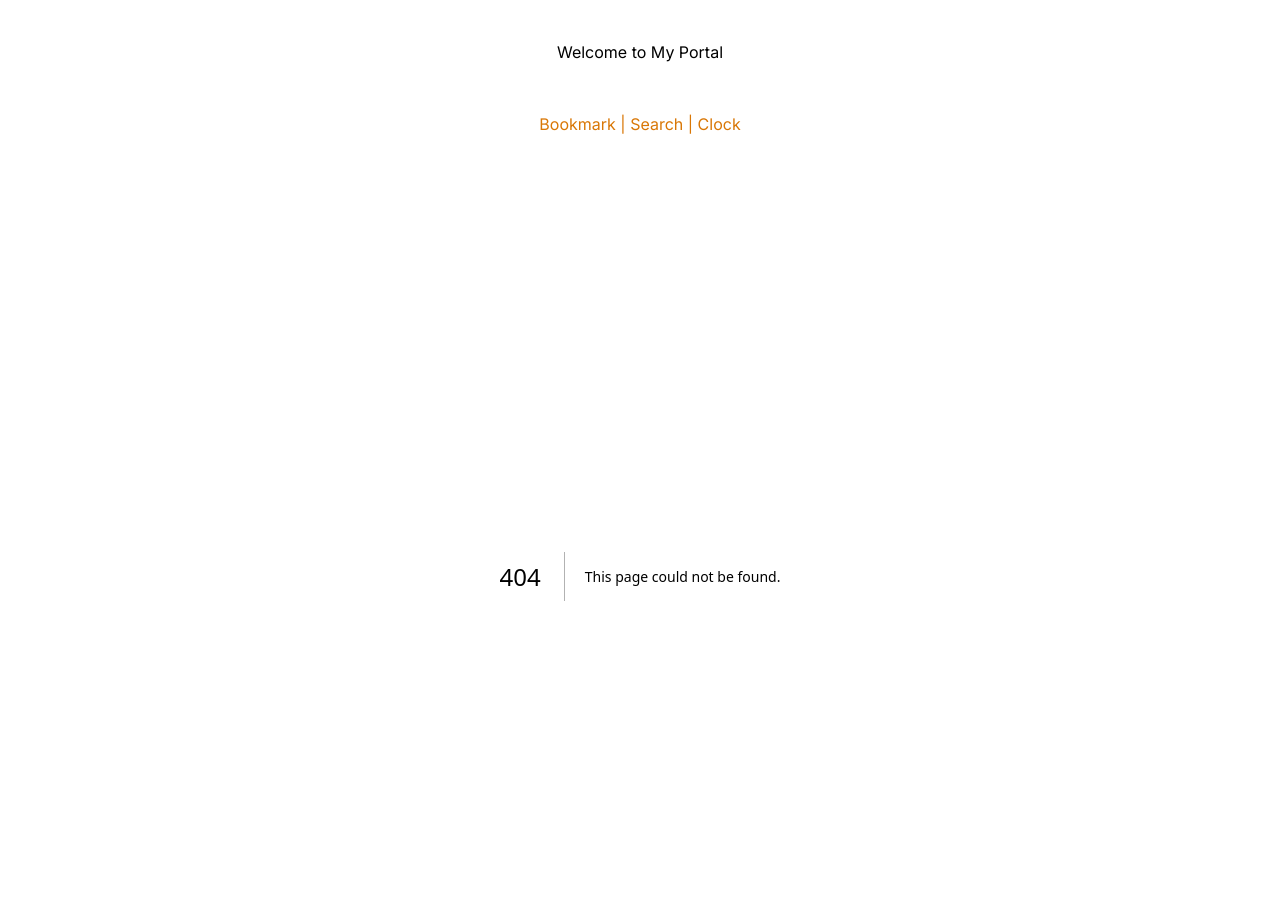
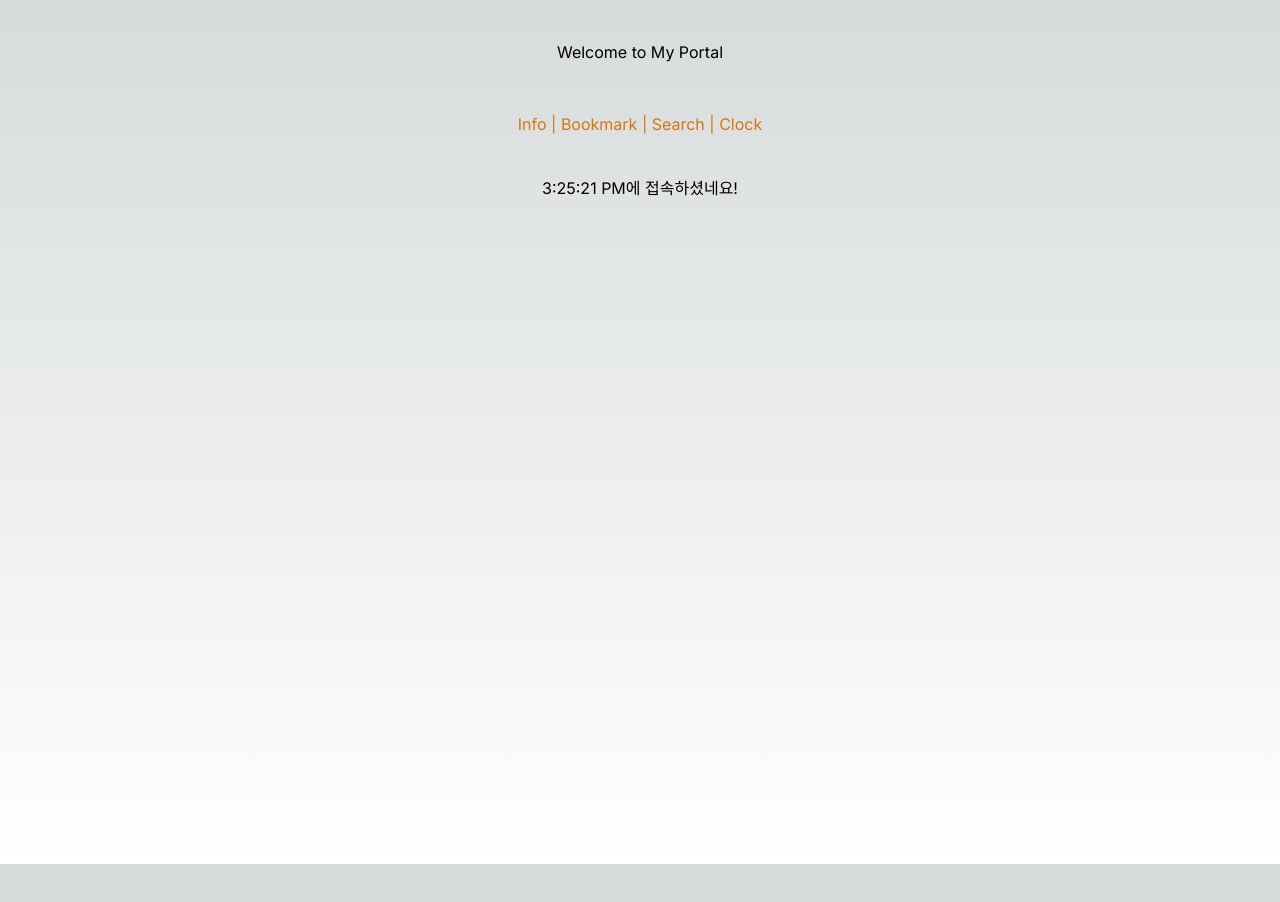
Before and after one commit to reill87/my-portal, a Next.js app: page /info in a window 1280 px wide. Before the commit this address had no page. Shown: the top 902 px of the page. After the commit the page ends 864 px from the top, so only its background shows below. Built offline with nearby package versions, Linux system fonts and the light colour scheme.

Commit message:
✨ Welcome

```diff
--- /dev/null
+++ b/app/info/page.tsx
@@ -0,0 +1,25 @@
+import { GetStaticProps, InferGetStaticPropsType } from "next";
+
+export default function Welcome() {
+  const timestamp = new Date().toLocaleTimeString();
+  return (
+    <div>
+      <p>{timestamp}에 접속하셨네요!</p>
+    </div>
+  );
+}
+
+// next 13 부터는 서버사이드 api 가 더이상 사용되지 않음!_!
+// "getStaticProps" is not supported in app/. Read more: https://nextjs.org/docs/app/building-your-application/data-fetching
+// export const getStaticProps = (async (context) => {
+//   const timestamp = new Date().toLocaleTimeString();
+//   const message = `${timestamp}: 에 빌드 되었습니다.`;
+
+//   return {
+//     props: {
+//       message,
+//     },
+//   };
+// }) satisfies GetStaticProps<{
+//   message: WelcomeMessage;
+// }>;
--- a/app/layout.tsx
+++ b/app/layout.tsx
@@ -1,13 +1,13 @@
-import type { Metadata } from 'next';
-import { Inter } from 'next/font/google';
-import './globals.css';
-import Link from 'next/link';
+import type { Metadata } from "next";
+import { Inter } from "next/font/google";
+import "./globals.css";
+import Link from "next/link";
 
-const inter = Inter({ subsets: ['latin'] });
+const inter = Inter({ subsets: ["latin"] });
 
 export const metadata: Metadata = {
-  title: 'Create Next App',
-  description: 'Generated by create next app',
+  title: "Create Next App",
+  description: "Generated by create next app",
 };
 
 export default function RootLayout({
@@ -16,14 +16,15 @@ export default function RootLayout({
   children: React.ReactNode;
 }) {
   return (
-    <html lang='en'>
+    <html lang="en">
       <body className={inter.className}>
-        <h1 className='text-center mt-10'>Welcome to My Portal</h1>
-        <main className='flex min-h-screen flex-col items-center p-12'>
-          <nav className='text-amber-600 w-full text-center mb-10'>
-            <Link href='/bookmark'>Bookmark</Link>&nbsp;|&nbsp;
-            <Link href='/search'>Search</Link>&nbsp;|&nbsp;
-            <Link href='/clock'>Clock</Link>
+        <h1 className="text-center mt-10">Welcome to My Portal</h1>
+        <main className="flex min-h-screen flex-col items-center p-12">
+          <nav className="text-amber-600 w-full text-center mb-10">
+            <Link href="/info">Info</Link>&nbsp;|&nbsp;
+            <Link href="/bookmark">Bookmark</Link>&nbsp;|&nbsp;
+            <Link href="/search">Search</Link>&nbsp;|&nbsp;
+            <Link href="/clock">Clock</Link>
           </nav>
           {children}
         </main>
--- a/app/page.tsx
+++ b/app/page.tsx
@@ -1,9 +1,3 @@
-import Image from 'next/image';
-
 export default function Home() {
-  return (
-    <div>
-      <h2>Main Welcome to My Portal</h2>
-    </div>
-  );
+  return <div></div>;
 }
--- a/components/Bookmark/Bookmarks.tsx
+++ b/components/Bookmark/Bookmarks.tsx
@@ -1,8 +1,8 @@
 import Image from "next/image";
 import Button from "../Button";
 import LinkButton from "../LinkButton";
-import { getBookmark } from "./getBookmark";
 import RandomBackground from "../RandomBackground";
+import { getBookmark } from "@/app/services/BookMark";
 export interface Bookmark {
   id: string;
   title: string;
@@ -38,7 +38,7 @@ function Bookmarks() {
             <div>
               <LinkButton
                 href={{
-                  pathname: '/bookmark/edit',
+                  pathname: "/bookmark/edit",
                   query: {
                     id,
                     title,
@@ -48,7 +48,7 @@ function Bookmarks() {
                 name={"Edit"}
                 className={"mr-3"}
               />
-              <DeleteButton id={id} name='delete' className='text-red-300' />
+              <DeleteButton id={id} name="delete" className="text-red-300" />
             </div>
           </div>
         );
```
